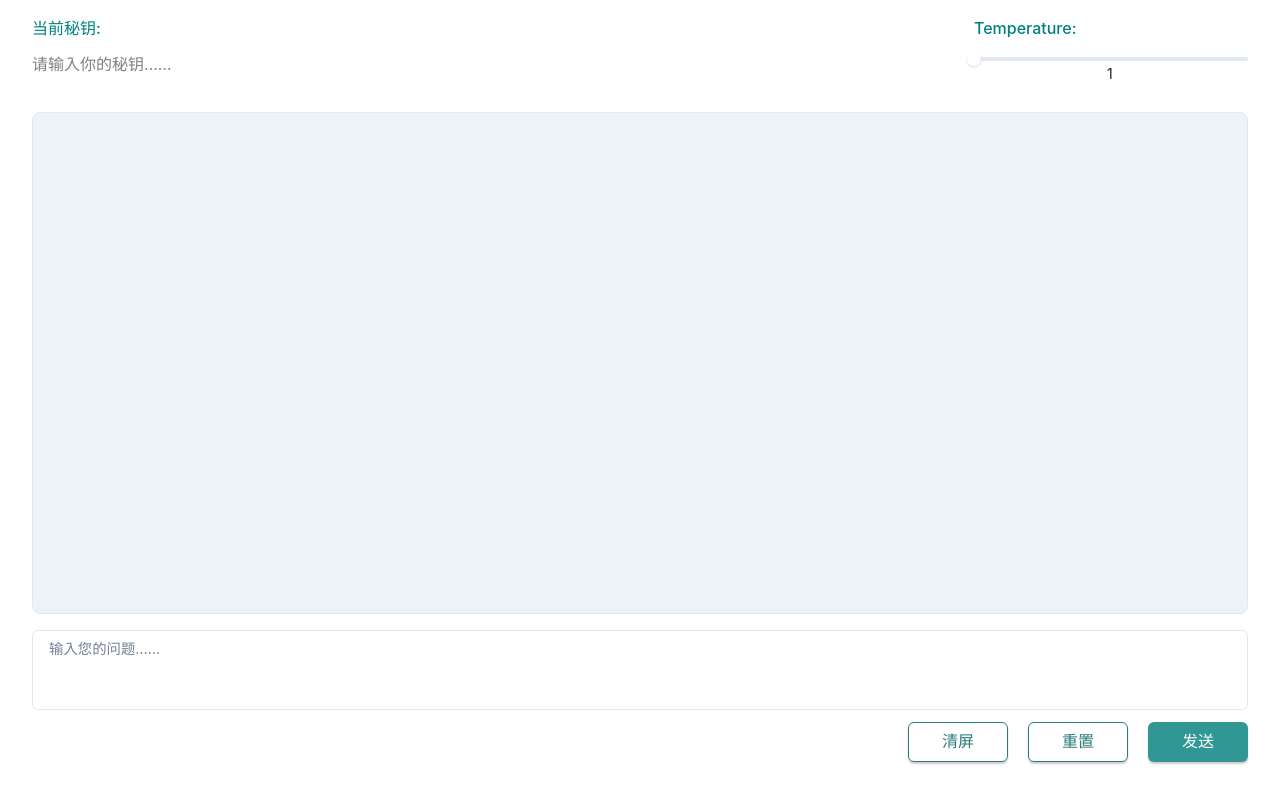
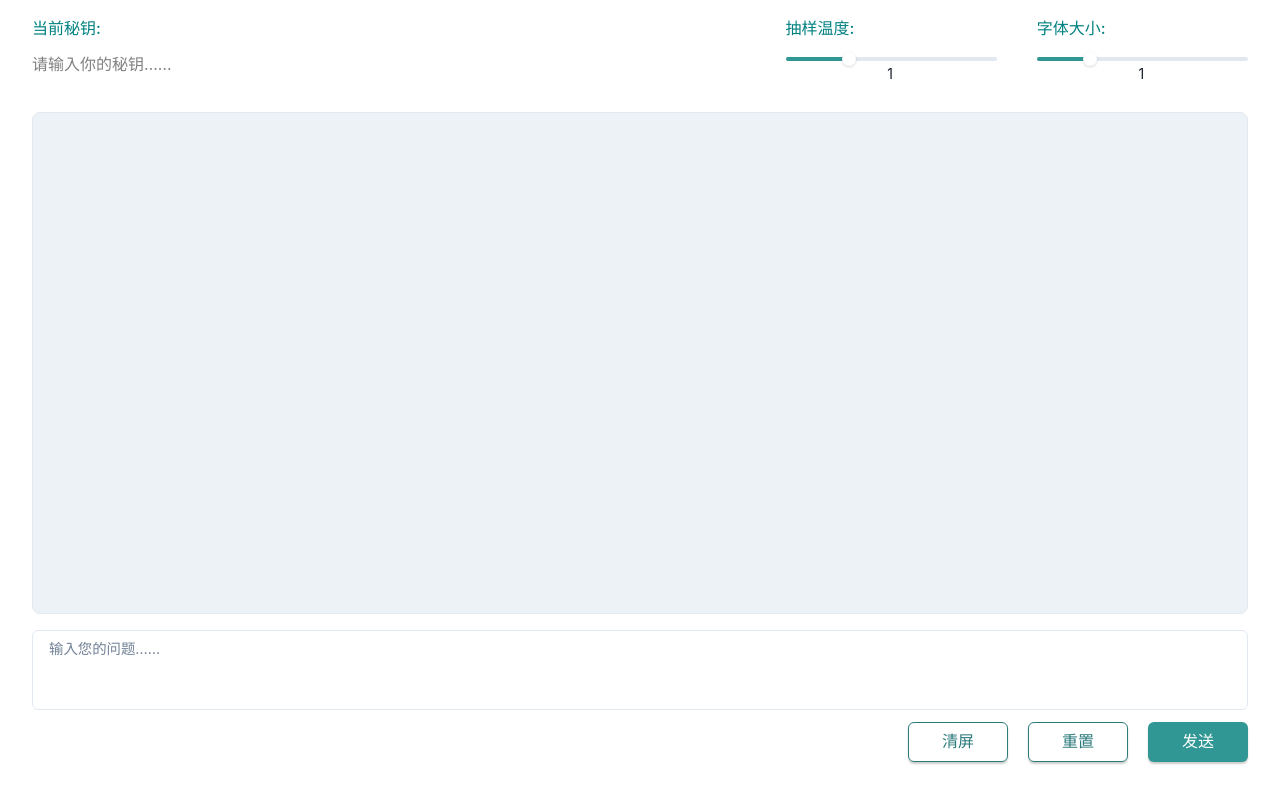
Before and after one commit to xleliu/ImGPT, a React (Vite) app: page / in a window 1280 px wide. Built offline with nearby package versions, Linux system fonts and the light colour scheme.

Commit message:
增加字体大小设置

```diff
--- a/src/components/Chat.tsx
+++ b/src/components/Chat.tsx
@@ -139,7 +139,7 @@ export default function () {
             </Box>
             <Stack spacing="3">
                 <Textarea
-                    style={{ fontSize: "0.9em" }}
+                    style={{ fontSize: `${config.fontsize}em` }}
                     placeholder="输入您的问题……"
                     value={prompt}
                     onChange={(e) => setPrompt(e.target.value.trimStart())}
@@ -197,6 +197,8 @@ export default function () {
 }
 
 function ChatItem(props: { message: MessageWithDate; remove: () => void }) {
+    const { config } = useContext(SettingContext);
+
     const message = props.message;
     const content = props.message.content.trim();
     const [flag, setFlag] = useBoolean();
@@ -208,7 +210,7 @@ function ChatItem(props: { message: MessageWithDate; remove: () => void }) {
                 style={{
                     textAlign: "left",
                     whiteSpace: "pre-wrap",
-                    fontSize: "0.9em",
+                    fontSize: `${config.fontsize}em`,
                 }}
                 onMouseEnter={setFlag.on}
                 onMouseLeave={setFlag.off}
--- a/src/components/Header.tsx
+++ b/src/components/Header.tsx
@@ -18,12 +18,15 @@ import { SettingContext } from "../utils/settingContext";
 
 export default function () {
     return (
-        <Grid templateColumns="repeat(4, 1fr)" gap={10} height="80px">
+        <Grid templateColumns="repeat(5, 1fr)" gap={10} height="80px">
             <GridItem colSpan={3}>
                 <FormApiKey />
             </GridItem>
             <GridItem colSpan={1}>
                 <FormTemperature />
+            </GridItem>
+            <GridItem colSpan={1}>
+                <FormFontSize />
             </GridItem>
         </Grid>
     );
@@ -78,7 +81,7 @@ function FormTemperature(): JSX.Element {
 
     return (
         <FormControl>
-            <FormLabel color="teal">Temperature:</FormLabel>
+            <FormLabel color="teal">抽样温度:</FormLabel>
             <Slider
                 id="slider"
                 defaultValue={temperature}
@@ -112,3 +115,45 @@ function FormTemperature(): JSX.Element {
         </FormControl>
     );
 }
+
+function FormFontSize(): JSX.Element {
+    const { config, setConfig } = useContext(SettingContext);
+    const [fontsize, setFontsize] = useState(config.fontsize * 10);
+    const [showTooltip, setShowTooltip] = useState(false);
+
+    return (
+        <FormControl>
+            <FormLabel color="teal">字体大小:</FormLabel>
+            <Slider
+                id="slider"
+                defaultValue={fontsize}
+                min={8}
+                max={12}
+                colorScheme="teal"
+                onChange={(v) => {
+                    setFontsize(v);
+                    setConfig({ ...config, fontsize: v / 10 });
+                }}
+                onMouseEnter={() => setShowTooltip(true)}
+                onMouseLeave={() => setShowTooltip(false)}
+            >
+                <SliderMark value={10} mt="1" ml="-1" fontSize="sm">
+                    1
+                </SliderMark>
+                <SliderTrack>
+                    <SliderFilledTrack />
+                </SliderTrack>
+                <Tooltip
+                    hasArrow
+                    bg="teal.500"
+                    color="white"
+                    placement="top"
+                    isOpen={showTooltip}
+                    label={fontsize / 10}
+                >
+                    <SliderThumb />
+                </Tooltip>
+            </Slider>
+        </FormControl>
+    );
+}
--- a/src/utils/settingContext.ts
+++ b/src/utils/settingContext.ts
@@ -6,7 +6,7 @@ export interface RequestParams {
 
 export interface Config {
     apiKey: string;
-    enableContext: boolean;
+    fontsize: number;
 }
 
 export interface Settings {
@@ -28,8 +28,8 @@ export const SettingContext = createContext<{
 
 export function getSettings() {
     const defaultSetting: Settings = {
-        config: { apiKey: "", enableContext: false },
-        reqParams: { temperature: 0 },
+        config: { apiKey: "", fontsize: 0.9 },
+        reqParams: { temperature: 0.6 },
     };
     const settings: string | undefined = localStorage.getItem("settings") as string;
     if (settings === "undefined" || settings === null) {
```
